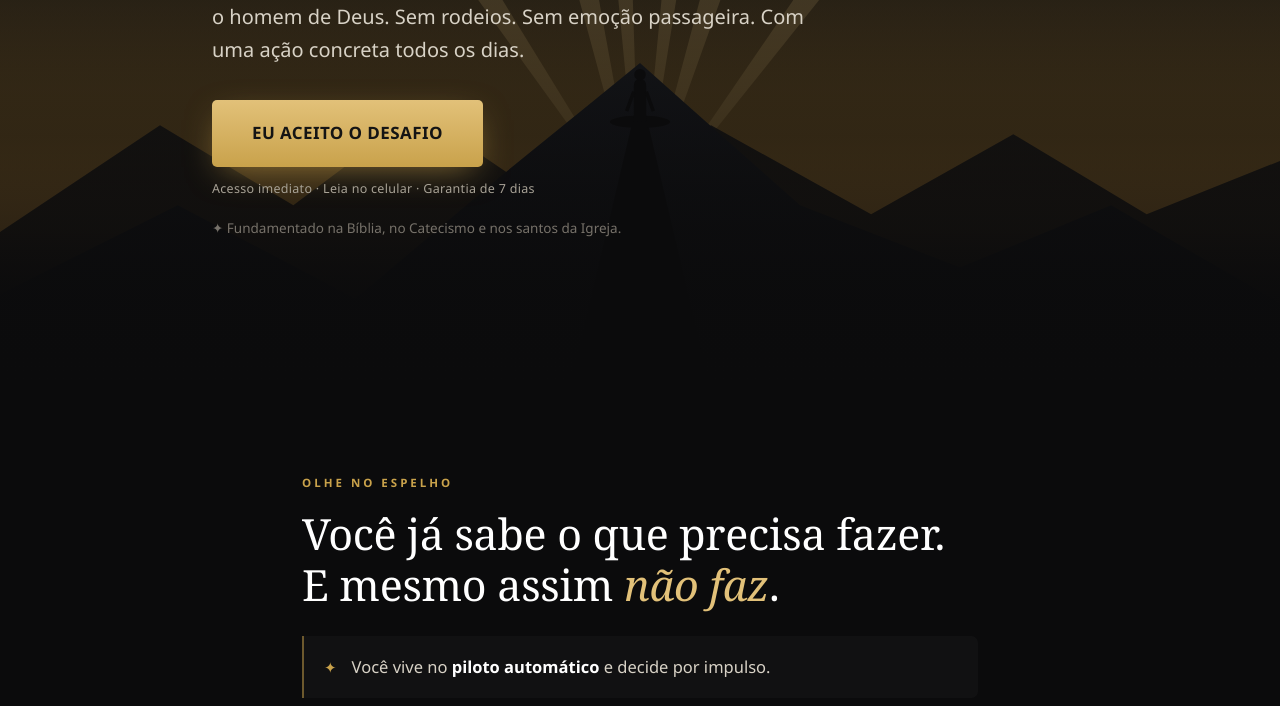
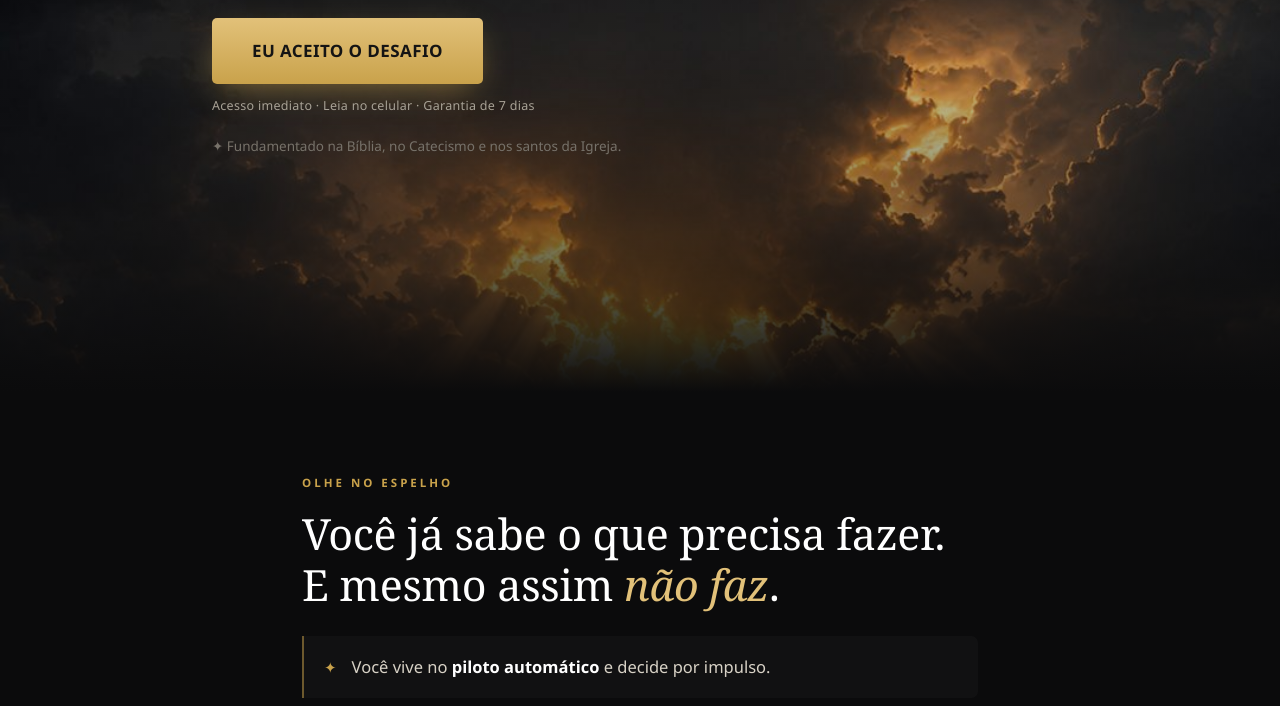
Before and after one commit to lopescionilucas94-afk/landingpage-afinidade-com-deus, a plain HTML site: page index.html in a window 1280 px wide. Shown: the part 408-1114 px from the top of the page. Drawn offline with Linux system fonts and the light colour scheme.

Commit message:
Hero com imagem real de transformacao (homem no cume ao amanhecer)
Co-Authored-By: Claude Opus 4.8 (1M context) <noreply@anthropic.com>

```diff
--- a/index.html
+++ b/index.html
@@ -48,10 +48,10 @@
   .cta-block{text-align:center;margin:36px 0 8px;}
 
   /* ---------- HERO ---------- */
-  .hero{position:relative;min-height:100vh;display:flex;align-items:center;overflow:hidden;padding:90px 0 70px;}
-  .hero-bg{position:absolute;inset:0;z-index:0;}
+  .hero{position:relative;min-height:100vh;display:flex;align-items:flex-start;overflow:hidden;padding:74px 0 60px;}
+  .hero-bg{position:absolute;inset:0;z-index:0;background:#0b0b0c url('assets/hero.jpg') center 20%/cover no-repeat;}
   .hero-bg svg{width:100%;height:100%;object-fit:cover;display:block;}
-  .hero-fade{position:absolute;inset:0;z-index:1;background:linear-gradient(180deg,rgba(11,11,12,.55) 0%,rgba(11,11,12,.35) 45%,rgba(11,11,12,.92) 88%,var(--preto) 100%);}
+  .hero-fade{position:absolute;inset:0;z-index:1;background:linear-gradient(180deg,rgba(11,11,12,.78) 0%,rgba(11,11,12,.55) 34%,rgba(11,11,12,.18) 56%,rgba(11,11,12,.5) 80%,var(--preto) 100%);}
   .hero-in{position:relative;z-index:2;width:100%;}
   .kicker{
     display:inline-block;font-size:11.5px;letter-spacing:3.5px;text-transform:uppercase;
@@ -59,9 +59,9 @@
     padding:7px 16px;border-radius:40px;margin-bottom:26px;
     background:rgba(201,162,75,.07);
   }
-  h1{font-size:clamp(35px,6.4vw,62px);line-height:1.08;font-weight:400;letter-spacing:-.5px;margin-bottom:24px;color:#fff;}
+  h1{font-size:clamp(35px,6.4vw,62px);line-height:1.08;font-weight:400;letter-spacing:-.5px;margin-bottom:24px;color:#fff;text-shadow:0 2px 34px rgba(0,0,0,.75),0 1px 3px rgba(0,0,0,.5);}
   h1 .g{color:var(--ouro-claro);font-style:italic;}
-  .hero p.lead{font-size:clamp(16px,2.2vw,20px);color:#d8d2c6;max-width:620px;margin-bottom:16px;}
+  .hero p.lead{font-size:clamp(16px,2.2vw,20px);color:#e4ddce;max-width:600px;margin-bottom:16px;text-shadow:0 1px 16px rgba(0,0,0,.7);}
   .hero p.lead b{color:#fff;font-weight:700;}
   .hero .micro{font-size:13.5px;color:var(--cinza-2);margin-top:18px;}
 
@@ -301,53 +301,7 @@
 
 <!-- ================= HERO ================= -->
 <header class="hero">
-  <div class="hero-bg">
-    <svg viewBox="0 0 1440 900" preserveAspectRatio="xMidYMid slice" xmlns="http://www.w3.org/2000/svg">
-      <defs>
-        <linearGradient id="sky" x1="0" y1="0" x2="0" y2="1">
-          <stop offset="0" stop-color="#14181f"/><stop offset=".45" stop-color="#2a2419"/>
-          <stop offset=".68" stop-color="#7a5a24"/><stop offset=".8" stop-color="#c98f36"/>
-          <stop offset=".9" stop-color="#3a3128"/><stop offset="1" stop-color="#0b0b0c"/>
-        </linearGradient>
-        <radialGradient id="sun" cx="50%" cy="79%" r="34%">
-          <stop offset="0" stop-color="#ffd98a" stop-opacity=".95"/>
-          <stop offset=".45" stop-color="#e0a94b" stop-opacity=".35"/>
-          <stop offset="1" stop-color="#e0a94b" stop-opacity="0"/>
-        </radialGradient>
-        <linearGradient id="m1" x1="0" y1="0" x2="0" y2="1">
-          <stop offset="0" stop-color="#1a1c22"/><stop offset="1" stop-color="#0b0b0c"/>
-        </linearGradient>
-        <linearGradient id="m2" x1="0" y1="0" x2="0" y2="1">
-          <stop offset="0" stop-color="#0f1014"/><stop offset="1" stop-color="#0b0b0c"/>
-        </linearGradient>
-      </defs>
-      <rect width="1440" height="900" fill="url(#sky)"/>
-      <ellipse cx="720" cy="711" rx="620" ry="330" fill="url(#sun)"/>
-      <!-- raios -->
-      <g opacity=".22" fill="#ffd98a">
-        <polygon points="720,711 560,120 610,110"/><polygon points="720,711 660,90 700,86"/>
-        <polygon points="720,711 780,86 820,92"/><polygon points="720,711 880,112 930,126"/>
-        <polygon points="720,711 380,240 415,214"/><polygon points="720,711 1060,214 1095,242"/>
-      </g>
-      <!-- nuvens -->
-      <g opacity=".5" fill="#0e1015">
-        <ellipse cx="250" cy="180" rx="330" ry="70"/><ellipse cx="1180" cy="150" rx="360" ry="66"/>
-        <ellipse cx="700" cy="96" rx="420" ry="58"/>
-      </g>
-      <!-- montanhas distantes -->
-      <path d="M0,720 L180,600 L330,690 L470,585 L640,700 L800,600 L980,700 L1140,610 L1290,700 L1440,640 L1440,900 L0,900 Z" fill="url(#m2)" opacity=".85"/>
-      <!-- montanha principal -->
-      <path d="M0,900 L0,790 L200,690 L400,795 L560,660 L720,530 L900,690 L1080,760 L1250,690 L1440,800 L1440,900 Z" fill="url(#m1)"/>
-      <!-- pico + homem -->
-      <path d="M640,900 L720,560 L800,900 Z" fill="#0b0b0c"/>
-      <g fill="#0b0b0c">
-        <ellipse cx="720" cy="596" rx="34" ry="7"/>
-        <path d="M713,596 L713,556 Q713,548 720,548 Q727,548 727,556 L727,596 Z"/>
-        <circle cx="720" cy="543" r="6.5"/>
-        <path d="M713,562 L705,584 M727,562 L735,584" stroke="#0b0b0c" stroke-width="4"/>
-      </g>
-    </svg>
-  </div>
+  <div class="hero-bg"></div>
   <div class="hero-fade"></div>
   <div class="hero-in">
     <div class="wrap">
```
Also changed, not shown: assets/hero.jpg (added).
